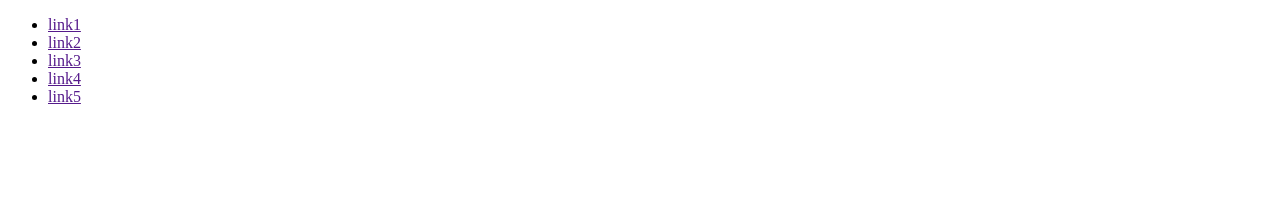
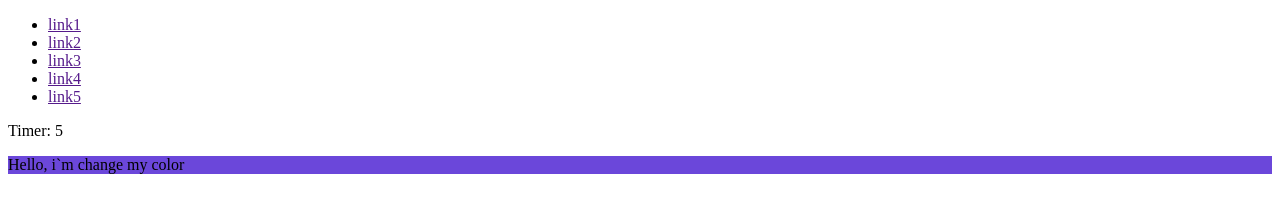
Before and after one commit to Yelyzaveta31/bootcamp_70_on_js, a plain HTML site: page index.html in a window 1280 px wide. Drawn offline with Linux system fonts and the light colour scheme.

Commit message:
add module 10.1

```diff
--- a/index.html
+++ b/index.html
@@ -16,6 +16,9 @@
         <li class="item"><a href="" class="link">link4</a></li>
         <li class="item"><a href="" class="link">link5</a></li>
     </ul>
+    <div>
+        <p>Timer: <span class="span"></span></p>
+    </div>
     <!-- <script type="module" src="./js/module1.tasks.js"></script>
     <script type="module" src="./js/module1.2.tasks.js"></script> -->
     <!-- <script type="module" src="./js/module1.2.function.js"></script> -->
@@ -28,8 +31,8 @@
      <!-- <script type="module" src="./js/module7.1.js"> </script>  -->
      <!-- <script type="module" src="./js/module7.2.js"> </script>  -->
       <!-- <script type="module" src="./js/module8.1.js"> </script>  -->
-      <script type="module" src="./js/module9.1.js"> </script>
-
+      <!-- <script type="module" src="./js/module9.1.js"> </script> -->
+      <script type="module" src="./js/module10.1.js"> </script>
 </body>
 
 </html>
--- /dev/null
+++ b/js/module10.1.js
@@ -0,0 +1,29 @@
+// setTimeout(() => {
+//     console.log("Hello");
+// }, 1000)
+
+// for(let i = 0; i < 10000; i++){
+//     console.log("Bye");
+// }
+
+
+// Створіть лічильник. який збільшується на одиницю кожну сек,
+// виводьте значення лічильника на сторінці
+
+const span = document.querySelector('.span');
+
+let counter = 0;
+const timer = setInterval(() => {
+counter += 1
+    span.textContent = `${counter}`;
+}, 1000);
+
+// створіть блок, яктй змінює свій колір кожні 3 секунди\
+
+const block = document.createElement('div');
+block.textContent = "Hello, i`m change my color"
+document.body.append(block);
+
+const interval = setInterval(() => {
+    block.style.backgroundColor = '#' + (Math.random().toString(16) + '000000').substring(2,8).toUpperCase()
+}, 3000);
```
